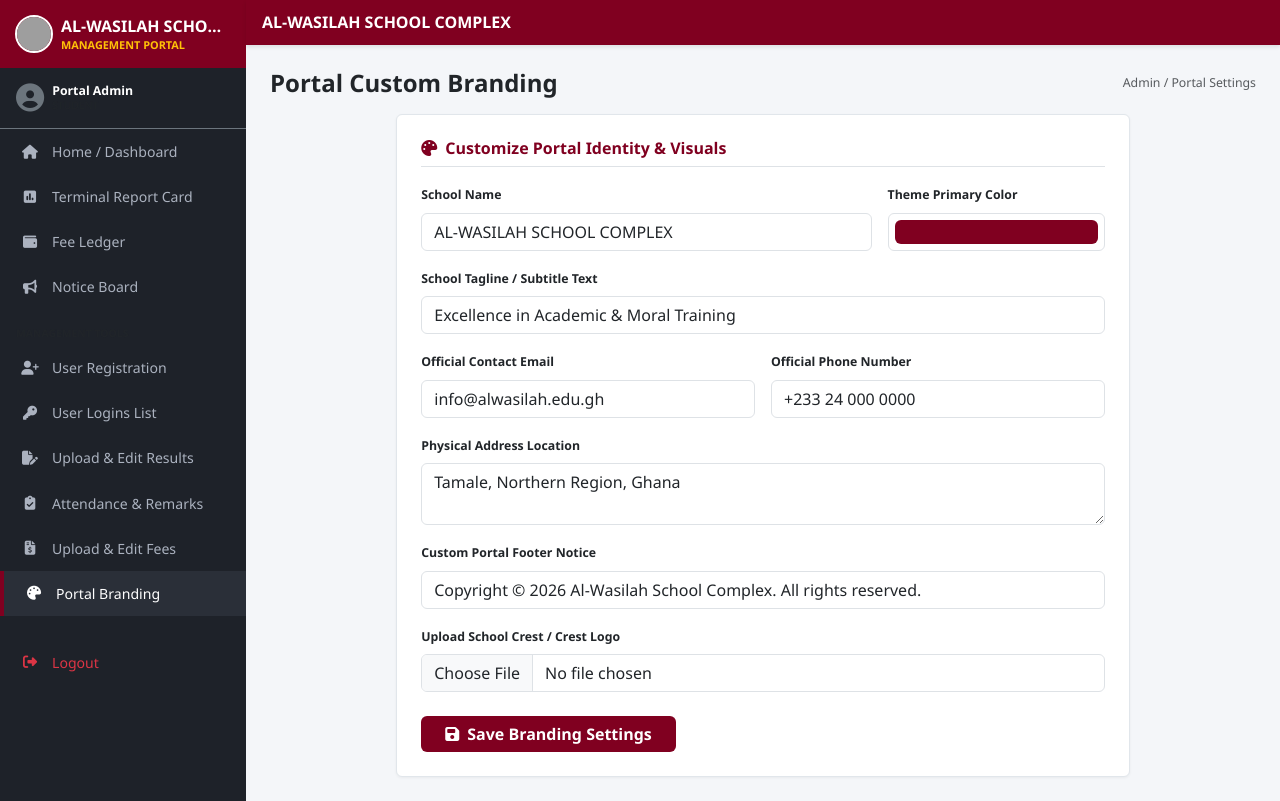
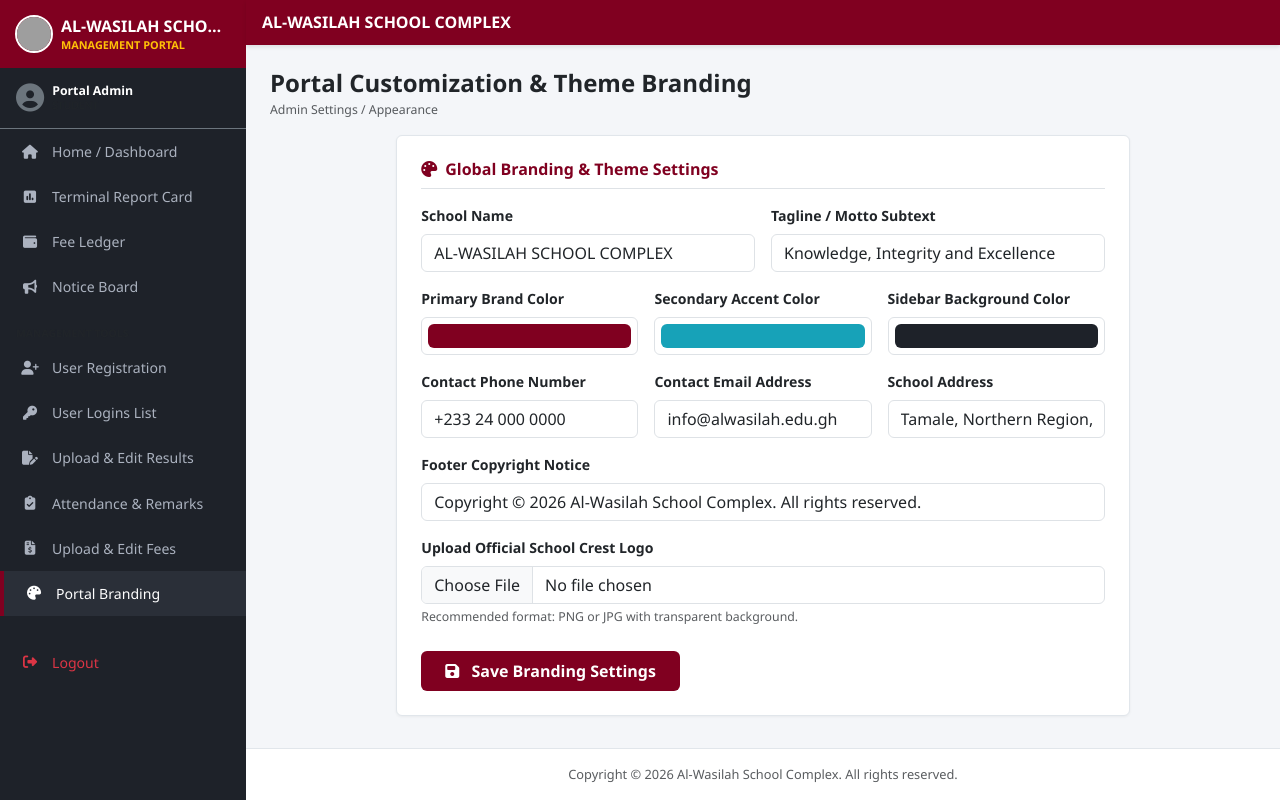
Before and after one commit to ahaqq861-sys/al-wasilah-portal, a Django app: page /portal/branding/ in a window 1280 px wide. Run offline with Django 5.2, Linux system fonts and the light colour scheme; a user stored in the database is signed in; data comes from the database, SQL or seed files in the repository; grey boxes are pictures that could not be loaded.

Commit message:
Fix manage_remarks, announcements, editable terminal cards, and expanded branding suite

```diff
--- a/portal/templates/portal/base.html
+++ b/portal/templates/portal/base.html
@@ -17,8 +17,8 @@
     <style>
         :root {
             --brand-primary: {{ branding.primary_color|default:"#800020" }};
-            --brand-dark: #4a0012;
-            --sidebar-bg: #1e2229;
+            --brand-secondary: {{ branding.secondary_color|default:"#17a2b8" }};
+            --sidebar-bg: {{ branding.sidebar_color|default:"#1e2229" }};
             --sidebar-hover: #2a2f38;
         }
 
@@ -26,6 +26,14 @@
             background-color: #f4f6f9;
             font-family: 'Segoe UI', Tahoma, Geneva, Verdana, sans-serif;
             font-size: 0.88rem;
+            min-height: 100vh;
+            display: flex;
+            flex-direction: column;
+        }
+
+        #wrapper {
+            display: flex;
+            flex: 1;
         }
 
         #sidebar {
@@ -82,14 +90,20 @@
         }
 
         .btn-brand:hover {
-            background-color: var(--brand-dark);
+            background-color: #4a0012;
             color: #fff;
+        }
+
+        footer {
+            background-color: #fff;
+            border-top: 1px solid #e1e6eb;
+            font-size: 0.8rem;
         }
     </style>
 </head>
 <body>
 
-<div class="d-flex">
+<div id="wrapper">
     <nav id="sidebar">
         <div class="sidebar-header d-flex align-items-center">
             {% if branding.logo %}
@@ -168,7 +182,7 @@
         </ul>
     </nav>
 
-    <div class="w-100">
+    <div class="w-100 d-flex flex-column">
         <nav class="navbar navbar-expand-lg top-navbar navbar-dark px-3">
             <div class="container-fluid p-0 d-flex align-items-center">
                 {% if branding.logo %}
@@ -178,7 +192,7 @@
             </div>
         </nav>
 
-        <div class="container-fluid p-4">
+        <div class="container-fluid p-4 flex-grow-1">
             {% if messages %}
                 {% for message in messages %}
                     <div class="alert alert-{{ message.tags }} alert-dismissible fade show small py-2" role="alert">
@@ -190,6 +204,12 @@
 
             {% block content %}{% endblock %}
         </div>
+
+        <footer class="py-3 text-center text-muted">
+            <div class="container-fluid">
+                <span>{{ branding.footer_copyright|default:"Copyright © 2026 Al-Wasilah School Complex. All rights reserved." }}</span>
+            </div>
+        </footer>
     </div>
 </div>
 
--- a/portal/templates/portal/branding.html
+++ b/portal/templates/portal/branding.html
@@ -1,71 +1,77 @@
 {% extends 'portal/base.html' %}
 
-{% block title %}Portal Branding - {{ branding.school_name }}{% endblock %}
+{% block title %}Portal Branding & Appearance - {{ branding.school_name }}{% endblock %}
 
 {% block content %}
 <div class="d-flex justify-content-between align-items-center mb-3">
-    <h4 class="fw-bold mb-0">Portal Custom Branding</h4>
-    <small class="text-muted">Admin / Portal Settings</small>
+    <div>
+        <h4 class="fw-bold mb-0">Portal Customization & Theme Branding</h4>
+        <small class="text-muted">Admin Settings / Appearance</small>
+    </div>
 </div>
 
 <div class="row justify-content-center">
-    <div class="col-lg-9">
+    <div class="col-md-9">
         <div class="portal-card p-4">
-            <h6 class="fw-bold mb-3 border-bottom pb-2" style="color: var(--brand-primary);">
-                <i class="fa-solid fa-palette me-2"></i>Customize Portal Identity & Visuals
+            <h6 class="fw-bold mb-3 pb-2 border-bottom" style="color: var(--brand-primary);">
+                <i class="fa-solid fa-palette me-2"></i>Global Branding & Theme Settings
             </h6>
 
-            <form method="POST" enctype="multipart/form-data">
+            <form method="POST" enctype="multipart/form-data" action="{% url 'portal:branding' %}">
                 {% csrf_token %}
                 <div class="row g-3 mb-3">
-                    <div class="col-md-8">
-                        <label class="form-label small fw-bold">School Name</label>
+                    <div class="col-md-6">
+                        <label class="form-label fw-bold">School Name</label>
                         <input type="text" name="school_name" value="{{ branding.school_name }}" class="form-control" required>
                     </div>
+                    <div class="col-md-6">
+                        <label class="form-label fw-bold">Tagline / Motto Subtext</label>
+                        <input type="text" name="tagline_subtext" value="{{ branding.tagline_subtext }}" class="form-control" required>
+                    </div>
+                </div>
+
+                <div class="row g-3 mb-3">
                     <div class="col-md-4">
-                        <label class="form-label small fw-bold">Theme Primary Color</label>
+                        <label class="form-label fw-bold">Primary Brand Color</label>
                         <input type="color" name="primary_color" value="{{ branding.primary_color }}" class="form-control form-control-color w-100">
+                    </div>
+                    <div class="col-md-4">
+                        <label class="form-label fw-bold">Secondary Accent Color</label>
+                        <input type="color" name="secondary_color" value="{{ branding.secondary_color }}" class="form-control form-control-color w-100">
+                    </div>
+                    <div class="col-md-4">
+                        <label class="form-label fw-bold">Sidebar Background Color</label>
+                        <input type="color" name="sidebar_color" value="{{ branding.sidebar_color }}" class="form-control form-control-color w-100">
+                    </div>
+                </div>
+
+                <div class="row g-3 mb-3">
+                    <div class="col-md-4">
+                        <label class="form-label fw-bold">Contact Phone Number</label>
+                        <input type="text" name="contact_phone" value="{{ branding.contact_phone }}" class="form-control" required>
+                    </div>
+                    <div class="col-md-4">
+                        <label class="form-label fw-bold">Contact Email Address</label>
+                        <input type="email" name="contact_email" value="{{ branding.contact_email }}" class="form-control" required>
+                    </div>
+                    <div class="col-md-4">
+                        <label class="form-label fw-bold">School Address</label>
+                        <input type="text" name="address" value="{{ branding.address }}" class="form-control" required>
                     </div>
                 </div>
 
                 <div class="mb-3">
-                    <label class="form-label small fw-bold">School Tagline / Subtitle Text</label>
-                    <input type="text" name="tagline_subtext" value="{{ branding.tagline_subtext }}" class="form-control">
-                </div>
-
-                <div class="row g-3 mb-3">
-                    <div class="col-md-6">
-                        <label class="form-label small fw-bold">Official Contact Email</label>
-                        <input type="email" name="contact_email" value="{{ branding.contact_email }}" class="form-control" required>
-                    </div>
-                    <div class="col-md-6">
-                        <label class="form-label small fw-bold">Official Phone Number</label>
-                        <input type="text" name="contact_phone" value="{{ branding.contact_phone }}" class="form-control" required>
-                    </div>
-                </div>
-
-                <div class="mb-3">
-                    <label class="form-label small fw-bold">Physical Address Location</label>
-                    <textarea name="address" class="form-control" rows="2">{{ branding.address }}</textarea>
-                </div>
-
-                <div class="mb-3">
-                    <label class="form-label small fw-bold">Custom Portal Footer Notice</label>
-                    <input type="text" name="footer_text" value="{{ branding.footer_text }}" class="form-control">
+                    <label class="form-label fw-bold">Footer Copyright Notice</label>
+                    <input type="text" name="footer_copyright" value="{{ branding.footer_copyright }}" class="form-control" required>
                 </div>
 
                 <div class="mb-4">
-                    <label class="form-label small fw-bold">Upload School Crest / Crest Logo</label>
-                    <input type="file" name="logo" class="form-control">
-                    {% if branding.logo %}
-                        <div class="mt-2">
-                            <small class="text-muted d-block mb-1">Current Crest:</small>
-                            <img src="{{ branding.logo.url }}" style="height: 50px;" class="rounded border p-1">
-                        </div>
-                    {% endif %}
+                    <label class="form-label fw-bold">Upload Official School Crest Logo</label>
+                    <input type="file" name="logo" class="form-control" accept="image/*">
+                    <small class="text-muted d-block mt-1">Recommended format: PNG or JPG with transparent background.</small>
                 </div>
 
-                <button type="submit" class="btn btn-brand fw-bold px-4"><i class="fa-solid fa-floppy-disk me-2"></i>Save Branding Settings</button>
+                <button type="submit" class="btn btn-brand fw-bold px-4 py-2"><i class="fa-solid fa-floppy-disk me-2"></i> Save Branding Settings</button>
             </form>
         </div>
     </div>
--- a/portal/views.py
+++ b/portal/views.py
@@ -180,7 +180,7 @@ def manage_results_view(request):
         return redirect('portal:manage_results')
 
     students = StudentProfile.objects.filter(role='student').select_related('user')
-    all_results = AcademicResult.objects.select_related('student').all().order_by('-id')
+    all_results = AcademicResult.objects.select_related('student', 'student__profile').all().order_by('-id')
     context = {
         'branding': get_branding(),
         'profile': profile,
@@ -247,10 +247,18 @@ def manage_remarks_view(request):
 def fees_view(request):
     profile, _ = StudentProfile.objects.get_or_create(user=request.user)
     entries = FeeLedger.objects.filter(student=request.user).order_by('-date_recorded')
+
+    total_due = entries.aggregate(Sum('amount_due'))['amount_due__sum'] or 0
+    total_paid = entries.aggregate(Sum('amount_paid'))['amount_paid__sum'] or 0
+    balance_outstanding = total_due - total_paid
+
     context = {
         'branding': get_branding(),
         'profile': profile,
         'entries': entries,
+        'total_due': total_due,
+        'total_paid': total_paid,
+        'balance_outstanding': balance_outstanding,
     }
     return render(request, 'portal/student_fees.html', context)
 
@@ -280,7 +288,7 @@ def manage_fees_view(request):
         return redirect('portal:manage_fees')
 
     students = StudentProfile.objects.filter(role='student').select_related('user')
-    all_entries = FeeLedger.objects.select_related('student').all().order_by('-id')
+    all_entries = FeeLedger.objects.select_related('student', 'student__profile').all().order_by('-id')
     context = {
         'branding': get_branding(),
         'profile': profile,
@@ -350,10 +358,12 @@ def branding_view(request):
         branding.school_name = request.POST.get('school_name', branding.school_name)
         branding.tagline_subtext = request.POST.get('tagline_subtext', branding.tagline_subtext)
         branding.primary_color = request.POST.get('primary_color', branding.primary_color)
+        branding.secondary_color = request.POST.get('secondary_color', branding.secondary_color)
+        branding.sidebar_color = request.POST.get('sidebar_color', branding.sidebar_color)
         branding.contact_email = request.POST.get('contact_email', branding.contact_email)
         branding.contact_phone = request.POST.get('contact_phone', branding.contact_phone)
         branding.address = request.POST.get('address', branding.address)
-        branding.footer_text = request.POST.get('footer_text', branding.footer_text)
+        branding.footer_copyright = request.POST.get('footer_copyright', branding.footer_copyright)
 
         if 'logo' in request.FILES:
             branding.logo = request.FILES['logo']
```
Also changed, not shown: portal/models.py (+6 -6 lines), portal/templates/portal/announcements.html (added, +68 -0 lines), portal/templates/portal/manage_remarks.html (added, +68 -0 lines), portal/templates/portal/student_fees.html (+42 -68 lines), portal/templates/portal/student_results.html (+53 -62 lines), portal/migrations/0015_rename_footer_text_portalbranding_footer_copyright_and_more.py (added), portal/migrations/0016_remove_portalbranding_navbar_style.py (added).
